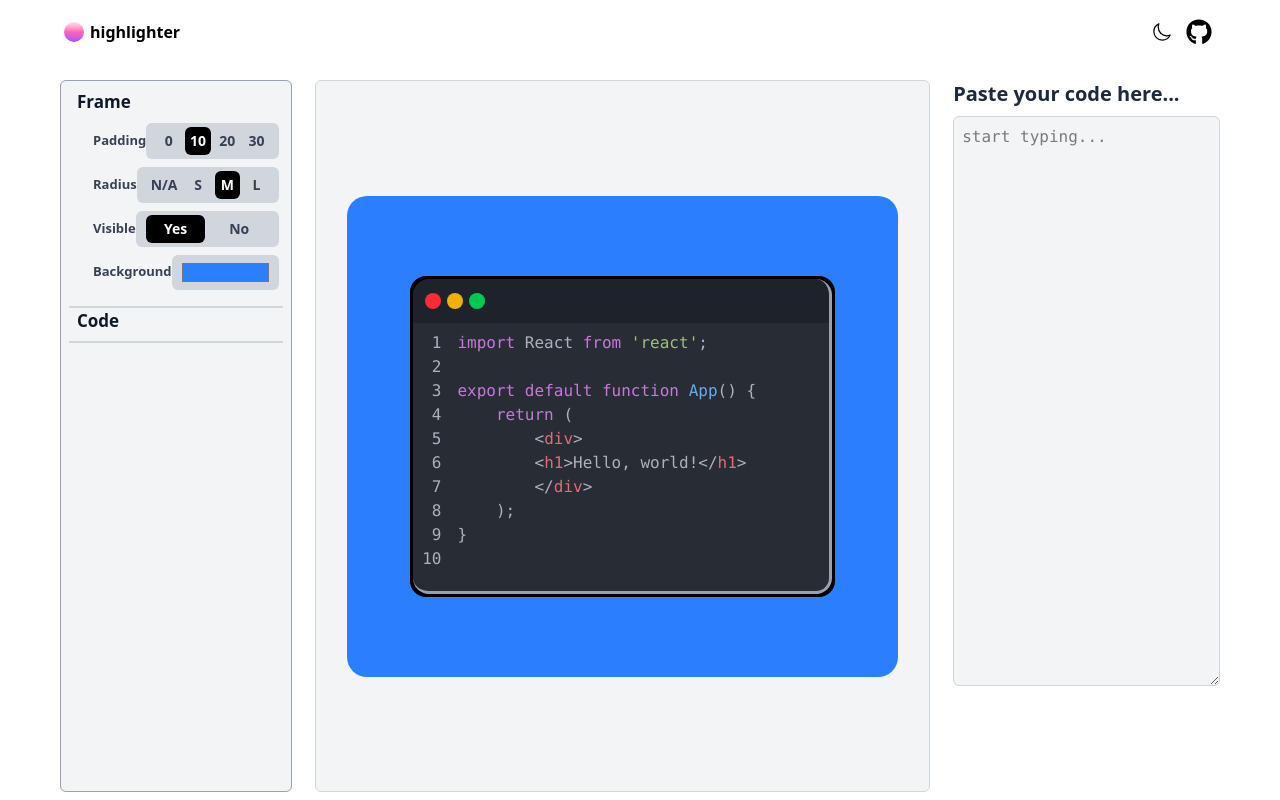
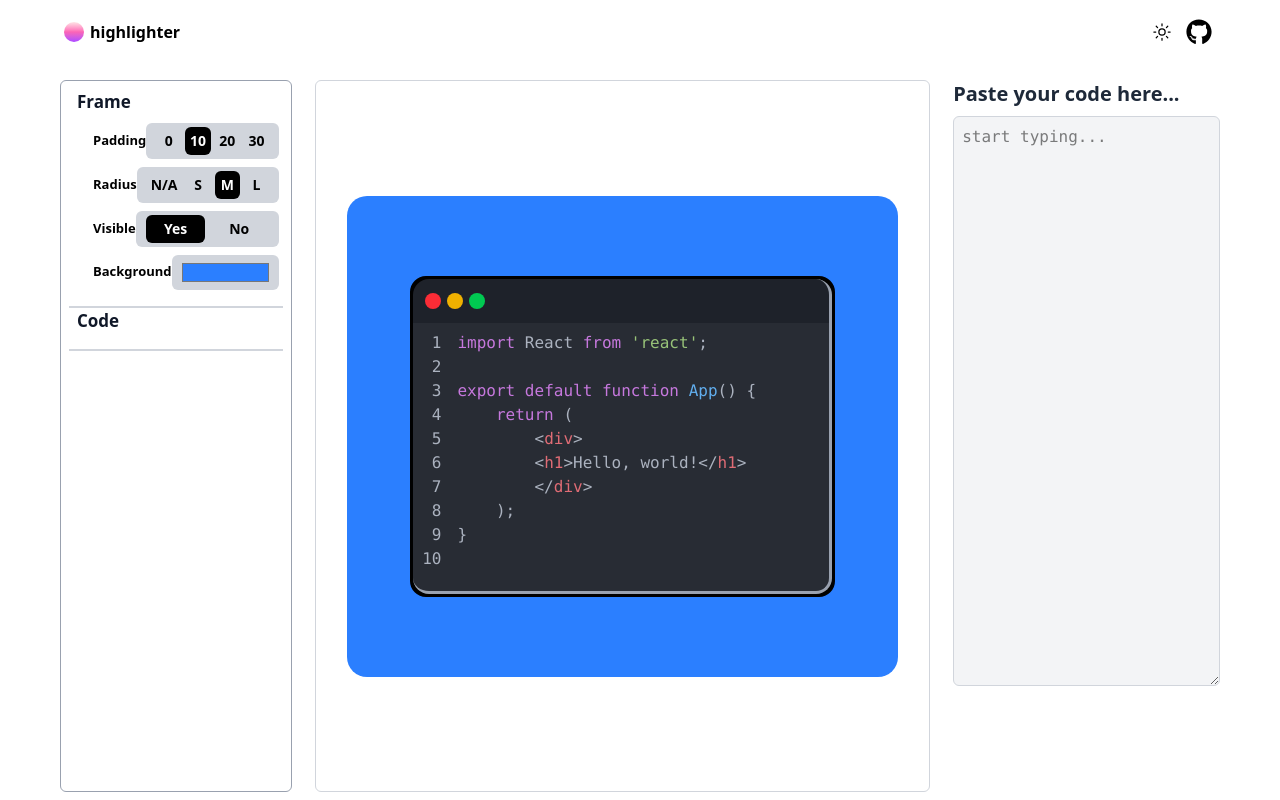
Before and after one commit to Auti29/highlighter, a Next.js app: page / in a window 1280 px wide. Built offline with nearby package versions, Linux system fonts and the light colour scheme.

Commit message:
feat: modes

```diff
--- a/src/app/layout.tsx
+++ b/src/app/layout.tsx
@@ -2,6 +2,7 @@ import type { Metadata } from "next";
 import { Geist, Geist_Mono } from "next/font/google";
 import "./globals.css";
 import FrameContextProvider from "@/context/FrameContext";
+import ThemeContextProvider from "@/context/ThemeContext";
 
 const geistSans = Geist({
   variable: "--font-geist-sans",
@@ -27,8 +28,10 @@ export default function RootLayout({
     <html lang="en">
       <body
         className={`${geistSans.variable} ${geistMono.variable} antialiased`}
-      >
+        >
+        <ThemeContextProvider>
         {children}
+      </ThemeContextProvider>
       </body>
     </html>
   );
--- a/src/app/page.tsx
+++ b/src/app/page.tsx
@@ -1,13 +1,16 @@
+
 import InputCode from "@/components/InputCode";
 import MainEditor from "@/components/MainEditor";
 import NavBar from "@/components/NavBar";
 import SideBar from "@/components/SideBar";
 import SnippetContextProvider from "@/context/SnippetContext";
 import FrameContextProvider from "@/context/FrameContext";
+import ThemeContextProvider from "@/context/ThemeContext";
 
 
 export default function Home() {
   return (
+
     <div className="flex flex-col h-screen w-screen overflow-hidden">
       <NavBar />
 
--- a/src/components/CodeOptions.tsx
+++ b/src/components/CodeOptions.tsx
@@ -4,6 +4,9 @@ export default function CodeOptions(){
     return (
          <div className="w-full  pl-2 pr-1 flex flex-col">
                 <HeadingSecondary text={"Code"}/>
+                <div className="ml-3  flex flex-col mt-2 ">
+
+                </div>
         </div>
     )
 }
--- a/src/components/FrameOptions.tsx
+++ b/src/components/FrameOptions.tsx
@@ -18,7 +18,7 @@ export default function FrameOptions() {
                 <OptionSelector label="Radius" values={["N/A", "S", "M", "L"]} selected= {frame?.radius} setSelected={setFrame} frame={frame}/>
                 <OptionSelector label="Visible" values={["Yes", "No"]} selected = {frame?.visible} setSelected={setFrame} frame={frame}/>
                 <div className="pl-1 mb-2 flex justify-between items-center">
-                    <span className="text-[13px] font-semibold text-gray-700">Background</span>
+                    <span className="text-[13px] font-semibold text-black">Background</span>
                     <div className="flex items-center justify-between py-1 px-2 rounded-md bg-gray-300 text-sm w-38">
                         <input type="color"
                         value={frame?.background}
--- a/src/components/MainEditor.tsx
+++ b/src/components/MainEditor.tsx
@@ -40,7 +40,7 @@ useEffect(() => {
 }, []);
 
     return(
-        <div className="w-[53%] h-full flex justify-center items-center overflow-auto border border-gray-300 rounded-md bg-gray-100">
+        <div className="w-[53%] h-full flex justify-center items-center overflow-auto border border-gray-300 rounded-md ">
             <div
             className="w-[90%] py-20 border-0 rounded-md flex justify-center items-center"
             style={frame ?
--- a/src/components/NavIcons.tsx
+++ b/src/components/NavIcons.tsx
@@ -1,15 +1,22 @@
-import { FaRegMoon } from "react-icons/fa";
+"use client";
+
 import GithubIcon from "./icons/GithubIcon";
-import { IoMoonOutline } from "react-icons/io5";
+import { IoMoonOutline, IoSunnyOutline } from "react-icons/io5";
 import Link from "next/link";
+import { useTheme } from "@/hooks/useTheme";
 
 
 export default function NavIcons(){
+    const {theme , toggleTheme} = useTheme();
     return(
-        <div className="flex justify-center items-center px-2">
-            <div className="p-1.5 mr-2 hover:bg-gray-300 rounded-md cursor-pointer">
-            <IoMoonOutline size={20}/>
-            </div>
+        <div className="flex justify-center items-center px-2 ">
+            <button
+            onClick={() => {
+                toggleTheme();
+            }}
+            className="p-1.5 mr-2 hover:bg-gray-300 rounded-md cursor-pointer">
+            {theme === "dark" ? <IoMoonOutline size={20}/> : <IoSunnyOutline size={20}/>}
+            </button>
             <Link href={"https://github.com/Auti29/highlighter"} target="__black">
             <GithubIcon />
             </Link>
--- a/src/components/OptionSelector.tsx
+++ b/src/components/OptionSelector.tsx
@@ -26,7 +26,7 @@ export default function OptionSelector({label, values, selected, setSelected, fr
 
     return (
         <div className="pl-1 mb-2 font-bold flex justify-between items-center">
-                <span className="font-semibold text-[13px] text-gray-700">{label}</span>
+                <span className="font-semibold text-[13px] text-black">{label}</span>
                 <div className=" flex items-center justify-between py-1 px-2 rounded-md bg-gray-300 text-sm w-38">
                    {
                     values &&
@@ -35,7 +35,7 @@ export default function OptionSelector({label, values, selected, setSelected, fr
                                  <button
                                  onClick={() => handleClick(value)}
                                  key={index}
-                                  className="text-center p-1 flex-1 border-0 cursor-pointer hover:text-white hover:bg-gray-500 rounded-md text-gray-700 ml-0.5 mr-0.5"
+                                  className="text-center p-1 flex-1 border-0 cursor-pointer hover:text-white hover:bg-gray-500 rounded-md text-black ml-0.5 mr-0.5"
                                   style={selected === value ?
                                 {
                                     background: "black",
--- a/src/components/SideBar.tsx
+++ b/src/components/SideBar.tsx
@@ -2,7 +2,7 @@ import EditOptions from "./EditOptions";
 
 export default function SideBar(){
     return(
-        <div className="w-[20%] h-full flex flex-col bg-gray-100 rounded-md">
+        <div className="w-[20%] h-full flex flex-col rounded-md">
             <EditOptions />
         </div>
     )
--- /dev/null
+++ b/src/context/ThemeContext.tsx
@@ -0,0 +1,42 @@
+"use client";
+
+import { ReactNode, useContext, useEffect, useState } from "react"
+import { createContext } from "react";
+
+type Theme = "light" | "dark";
+
+type themeType = {
+    theme: string,
+    toggleTheme: () => void
+}
+
+export const ThemeContext = createContext<themeType | undefined>(undefined);
+
+export default function ThemeContextProvider({children} : {children: ReactNode}){
+    const [theme, setTheme] = useState<Theme>("light");
+
+    useEffect(() => {
+        const savedTheme = localStorage.getItem('theme') as Theme | null;
+        if(!savedTheme) return;
+        setTheme(savedTheme);
+    }, []);
+
+    useEffect(() => {
+        document.documentElement.setAttribute("data-theme", theme);
+        localStorage.setItem('theme', theme);
+    }, [theme]);
+
+    const toggleTheme = () => {
+        if(theme === "light"){
+            setTheme("dark");
+            return;
+        }
+        setTheme("light");
+    }
+
+    return(
+        <ThemeContext.Provider value={{theme, toggleTheme}}>
+            {children}
+        </ThemeContext.Provider>
+    )
+}
--- /dev/null
+++ b/src/hooks/useTheme.ts
@@ -0,0 +1,14 @@
+"use client";
+
+import { ThemeContext } from "@/context/ThemeContext"
+import { error } from "console";
+import { useContext } from "react"
+
+export const useTheme = () => {
+    const context = useContext(ThemeContext);
+    if(!context){
+        throw new Error("No theme context provided");
+    }
+
+    return context;
+}
```
